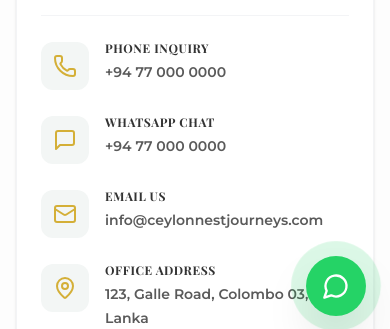
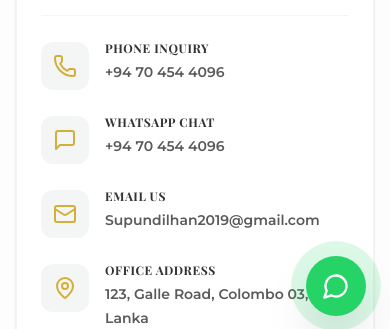
Before and after one commit to imindusara/enoli-sri-lanka-elelephant-safari, a React (Vite) app: page /contact in a window 390 px wide. Shown: the part 504-833 px from the top of the page. Built offline with nearby package versions, Linux system fonts and the light colour scheme; a web font is replaced by a local one.

Commit message:
Update website phone number to +94 70 454 4096 and email to Supundilhan2019@gmail.com

```diff
--- a/src/components/BookingForm.tsx
+++ b/src/components/BookingForm.tsx
@@ -76,7 +76,7 @@ Date: ${formData.date}
 Travelers: ${formData.travelers}
 Message: ${formData.message || 'None'}`;
 
-    const whatsappUrl = `https://wa.me/94770000000?text=${encodeURIComponent(text)}`;
+    const whatsappUrl = `https://wa.me/94704544096?text=${encodeURIComponent(text)}`;
     window.open(whatsappUrl, '_blank');
   };
 
--- a/src/components/FloatingWhatsApp.tsx
+++ b/src/components/FloatingWhatsApp.tsx
@@ -7,7 +7,7 @@ interface FloatingWhatsAppProps {
 }
 
 export const FloatingWhatsApp: React.FC<FloatingWhatsAppProps> = ({
-  phoneNumber = '+94770000000', // Placeholder phone number
+  phoneNumber = '+94704544096', // User phone number
   message = 'Hi Ceylon Nest Journeys! I would like to enquire about your Sri Lankan tours.',
 }) => {
   const whatsappUrl = `https://wa.me/${phoneNumber.replace(/[^0-9]/g, '')}?text=${encodeURIComponent(message)}`;
--- a/src/components/Footer.tsx
+++ b/src/components/Footer.tsx
@@ -75,11 +75,11 @@ export const Footer: React.FC = () => {
               </li>
               <li className="flex items-center space-x-3">
                 <Phone className="h-5 w-5 text-accent shrink-0" />
-                <a href="tel:+94770000000" className="hover:text-accent transition-colors duration-200 text-gray-400">+94 77 000 0000</a>
+                <a href="tel:+94704544096" className="hover:text-accent transition-colors duration-200 text-gray-400">+94 70 454 4096</a>
               </li>
               <li className="flex items-center space-x-3">
                 <Mail className="h-5 w-5 text-accent shrink-0" />
-                <a href="mailto:info@ceylonnestjourneys.com" className="hover:text-accent transition-colors duration-200 text-gray-400">info@ceylonnestjourneys.com</a>
+                <a href="mailto:Supundilhan2019@gmail.com" className="hover:text-accent transition-colors duration-200 text-gray-400">Supundilhan2019@gmail.com</a>
               </li>
             </ul>
           </div>
--- a/src/pages/Contact.tsx
+++ b/src/pages/Contact.tsx
@@ -15,20 +15,20 @@ export const Contact: React.FC = () => {
     {
       icon: <Phone className="h-6 w-6 text-accent" />,
       title: 'Phone Inquiry',
-      value: '+94 77 000 0000',
-      link: 'tel:+94770000000',
+      value: '+94 70 454 4096',
+      link: 'tel:+94704544096',
     },
     {
       icon: <MessageSquare className="h-6 w-6 text-accent" />,
       title: 'WhatsApp Chat',
-      value: '+94 77 000 0000',
-      link: 'https://wa.me/94770000000',
+      value: '+94 70 454 4096',
+      link: 'https://wa.me/94704544096',
     },
     {
       icon: <Mail className="h-6 w-6 text-accent" />,
       title: 'Email Us',
-      value: 'info@ceylonnestjourneys.com',
-      link: 'mailto:info@ceylonnestjourneys.com',
+      value: 'Supundilhan2019@gmail.com',
+      link: 'mailto:Supundilhan2019@gmail.com',
     },
     {
       icon: <MapPin className="h-6 w-6 text-accent" />,
--- a/src/pages/Home.tsx
+++ b/src/pages/Home.tsx
@@ -132,7 +132,7 @@ export const Home: React.FC = () => {
 
             {/* Secondary CTA ("BOOK VIA WHATSAPP") - Outline style in Green with green text & WhatsApp icon */}
             <a
-              href="https://wa.me/94770000000"
+              href="https://wa.me/94704544096"
               target="_blank"
               rel="noopener noreferrer"
               className="w-full sm:w-auto bg-white/80 hover:bg-white text-primary border-2 border-primary hover:border-accent px-8 py-3.5 rounded-full font-bold text-xs uppercase tracking-widest transition-all duration-300 flex items-center justify-center gap-2 hover:-translate-y-0.5 shadow-sm cursor-pointer"
@@ -452,7 +452,7 @@ export const Home: React.FC = () => {
               {t('nav_book_now')}
             </Link>
             <a
-              href="https://wa.me/94770000000"
+              href="https://wa.me/94704544096"
               target="_blank"
               rel="noopener noreferrer"
               className="w-full sm:w-auto bg-[#25D366] hover:bg-[#128C7E] text-white px-8 py-4 rounded-full font-bold text-base transition-all flex items-center justify-center gap-2"
```
